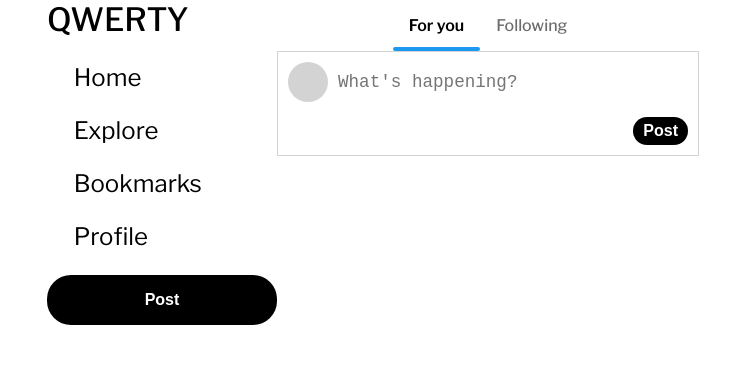
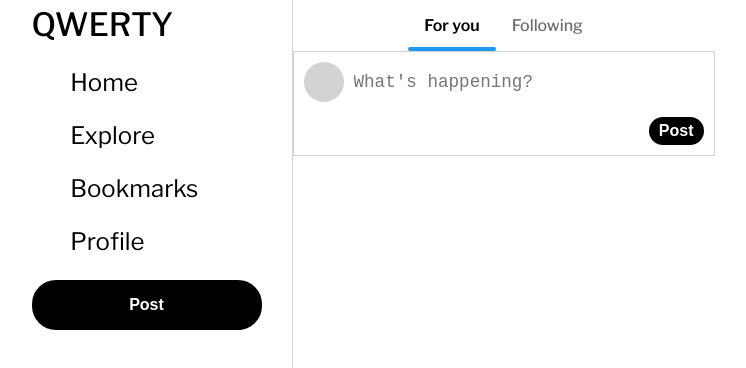
Before and after one commit to Leont1cov/QWERTY, a React (Vite) app: page / in a window 1280 px wide. Shown: the top 368 px of the page, without its empty margins (267-1013 px from the left). Built offline with nearby package versions, Linux system fonts and the light colour scheme; a web font is replaced by a local one.

Commit message:
style: add gap, padding, border, change height

```diff
--- a/src/styles/components/_sidebar.scss
+++ b/src/styles/components/_sidebar.scss
@@ -4,8 +4,12 @@
     display: flex;
     flex-direction: column;
     gap: 24px;
+    padding-right: 30px;
+    border-right: $color-gray solid 1px;
+    height: 100vh;
 
     &__logo {
+        padding-top: 5px;
         font-size: 32px;
         font-weight: 500;
         text-decoration: none;
@@ -16,6 +20,8 @@
         display: flex;
         flex-direction: column;
         gap: 24px;
+        height: 100%;
+        padding-bottom: 30px;
 
         &-ul {
             display: flex;
@@ -30,7 +36,7 @@
 
         &-li {
             display: flex;
-      gap: 8px;
+            gap: 20px;
             font-size: 24px;
         }
     }
```
Lines whose indentation alone changed are shown as unchanged.
